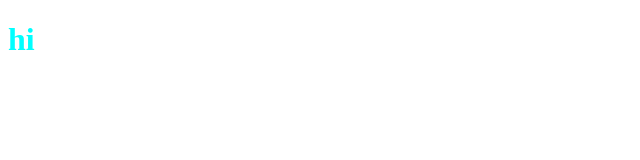
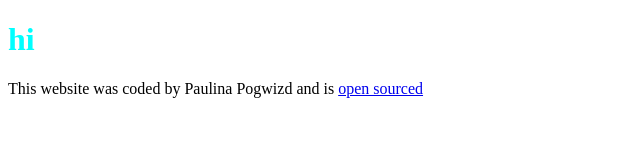
Before and after one commit to Paupog/copenhagen-project, a plain HTML site: page index.html in a window 1280 px wide. Shown: the whole page, without its empty margins (0-640 px from the left). Drawn offline with Linux system fonts and the light colour scheme.

Commit message:
Added Github link

```diff
--- a/index.html
+++ b/index.html
@@ -8,5 +8,6 @@
 </head>
 <body>
  <h1>hi</h1>
+ <footer>This website was coded by Paulina Pogwizd and is <a href="https://github.com/Paupog">open sourced </a> </footer>
 </body>
 </html>
```
Also changed, not shown: src/Copenhagen-nyhavn-canal-with-danish-flag.jpg (added).
